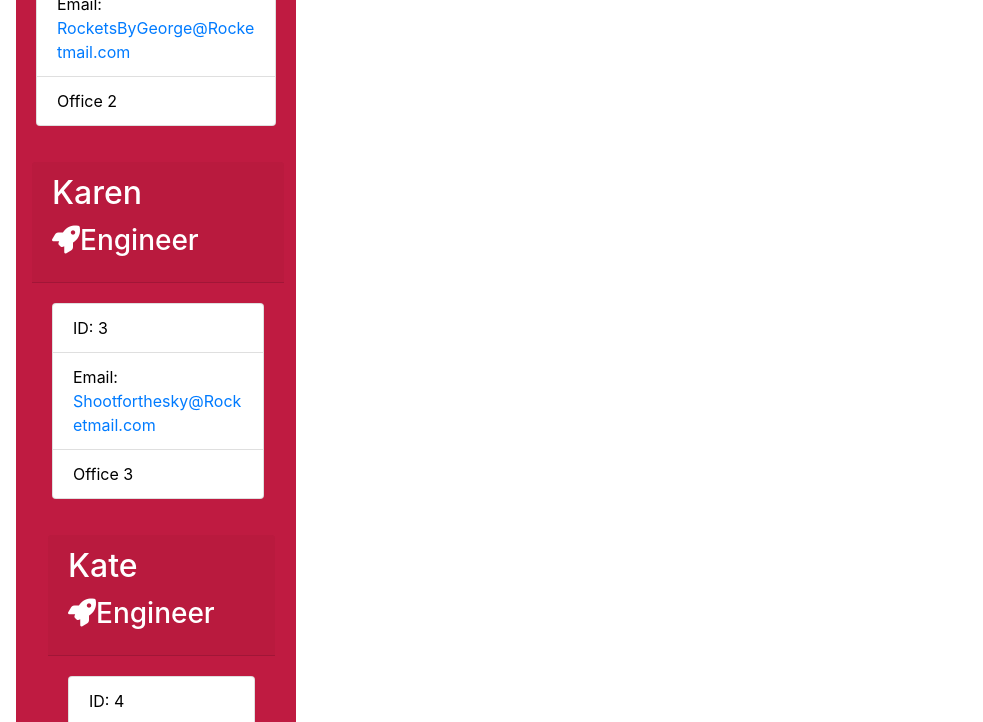
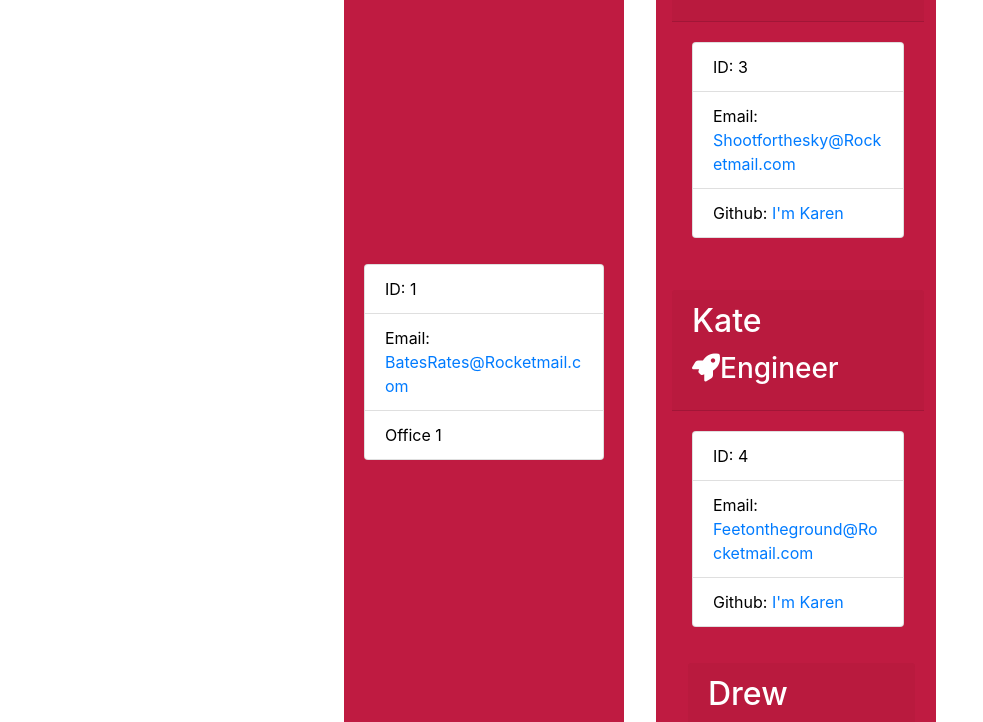
Before and after one commit to drewbassett24/Team-Profile-Generator, a website: page dist/team_profile.html in a window 1280 px wide. Shown: the part 744-1466 px from the top of the page, without its empty margins (0-983 px from the left). Drawn offline with nearby package versions, Linux system fonts and the light colour scheme.

Commit message:
Still trying to get my example working straight!

```diff
--- a/dist/team_profile.html
+++ b/dist/team_profile.html
@@ -1,16 +1,17 @@
 <!DOCTYPE html>
 <html lang="en">
+
 <head>
     <meta charset="UTF-8">
-    <meta name="viewport" content="Width=device-width, initial-scale=1.0"
-    <meta http-equiv="X-UA-Compatible" content="IE=edge">
-    <meta name="viewport" content="width=device-width, initial-scale=1.0">
+    <meta name="viewport" content="Width=device-width, initial-scale=1.0"/>
+    <meta http-equiv="X-UA-Compatible" content="ie=edge" />
     <title>TEAM ROSTER</title>
     <link rel="stylesheet" href="https://stackpath.bootstrapcdn.com/bootstrap/4.3.1/css/bootstrap.min.css"
         integrity="sha384-ggOyR0iXCbMQv3Xipma34MD+dH/1fQ784/j6cY/iJTQUOhcWr7x9JvoRxT2MZw1T" crossorigin="anonymous">
     <link rel="stylesheet" href="style.css">
     <script src="https://kit.fontawesome.com/c502137733.js"></script>
 </head>
+
 <body>
     <div class="container-fluid">
         <div class="row">
@@ -19,6 +20,10 @@
             </div>
         </div>
     </div>
+    <div class="container">
+        <div class="row">
+            <div class="team-area col-12 d-flex justify-content-center">
+                <div class="card employee-card">
     <div class="card-header">
         <h2 class="card-title">Dave Bates</h2>
         <h3 class="card-title"><i class="fa fa-thumbs-o-up" aria-hidden="true"></i>Manager</h3>
@@ -26,9 +31,10 @@
     <div class="card-body">
         <ul class="list-group">
             <li class="list-group-item">ID: 1</li>
-            <li class="list-group-item">Email: <a href="mailto:BatesRates@Batesmail.com">BatesRates@Batesmail.com</a></li>
+            <li class="list-group-item"> Email: <a href="mailto:BatesRates@Rocketmail.com">BatesRates@Rocketmail.com</a></li>
             <li class="list-group-item">Office 1</li>
         </ul>
+    </div>
 </div>
 <div class="card employee-card">
     <div class="card-header">
@@ -39,7 +45,7 @@
         <ul class="list-group">
             <li class="list-group-item">ID: 2</li>
             <li class="list-group-item">Email: <a href="mailto:RocketsByGeorge@Rocketmail.com">RocketsByGeorge@Rocketmail.com</a></li>
-                <li class="list-group-item">Office 2</li>
+            <li class="list-group-item">GitHub: <a href="https://github.com/pretendhub" target="blank" rel="blank">I'm George</a></li>
         </ul>
     </div>
     <div class="card employee-card">
@@ -51,8 +57,9 @@
             <ul class="list-group">
                 <li class="list-group-item">ID: 3</li>
                 <li class="list-group-item">Email: <a href="mailto:Karen@Rocketmail.com">Shootforthesky@Rocketmail.com</a></li>
-                    <li class="list-group-item">Office 3</li>
+                <li class="list-group-item">Github: <a href="https://github.com/pretendhub" target="blank" rel="blank">I'm Karen</a></li>
             </ul>
+        </div>
     </div>
     <div class="card employee-card">
     <div class="card-header">
@@ -62,8 +69,8 @@
     <div class="card-body">
         <ul class="list-group">
              <li class="list-group-item">ID: 4</li>
-                        <li class="list-group-item">Email: <a href="mailto:Kate@Rocketmail.com">Feetontheground@Rocketmail.com</a></li>
-                        <li class="list-group-item">Office 4</li>
+            <li class="list-group-item">Email: <a href="mailto:Kate@Rocketmail.com">Feetontheground@Rocketmail.com</a>
+            <li class="list-group-item">Github: <a href="https://github.com/pretendhub" target="blank" rel="blank">I'm Karen</a></li>
         </ul>
     </div>
     <div class="card employee-card">
@@ -79,5 +86,9 @@
             </ul>
         </div>
     </div>
+                            </div>
+                        </div>
+                    </div>
 </body>
+
 </html>
```
Lines whose indentation alone changed are shown as unchanged.
